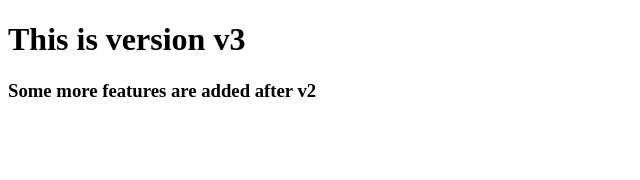
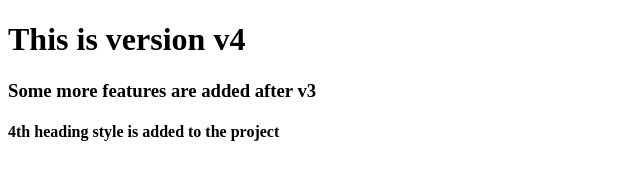
Before and after one commit to shreeyamkaran/learning-git, a plain HTML site: page index.html in a window 1280 px wide. Shown: the whole page, without its empty margins (0-640 px from the left). Drawn offline with Linux system fonts and the light colour scheme.

Commit message:
Version v4

```diff
--- a/index.html
+++ b/index.html
@@ -6,7 +6,8 @@
     <title>Document</title>
 </head>
 <body>
-    <h1>This is version v3</h1>
-    <h3>Some more features are added after v2</h3>
+    <h1>This is version v4</h1>
+    <h3>Some more features are added after v3</h3>
+    <h4>4th heading style is added to the project</h4>
 </body>
 </html>
```
